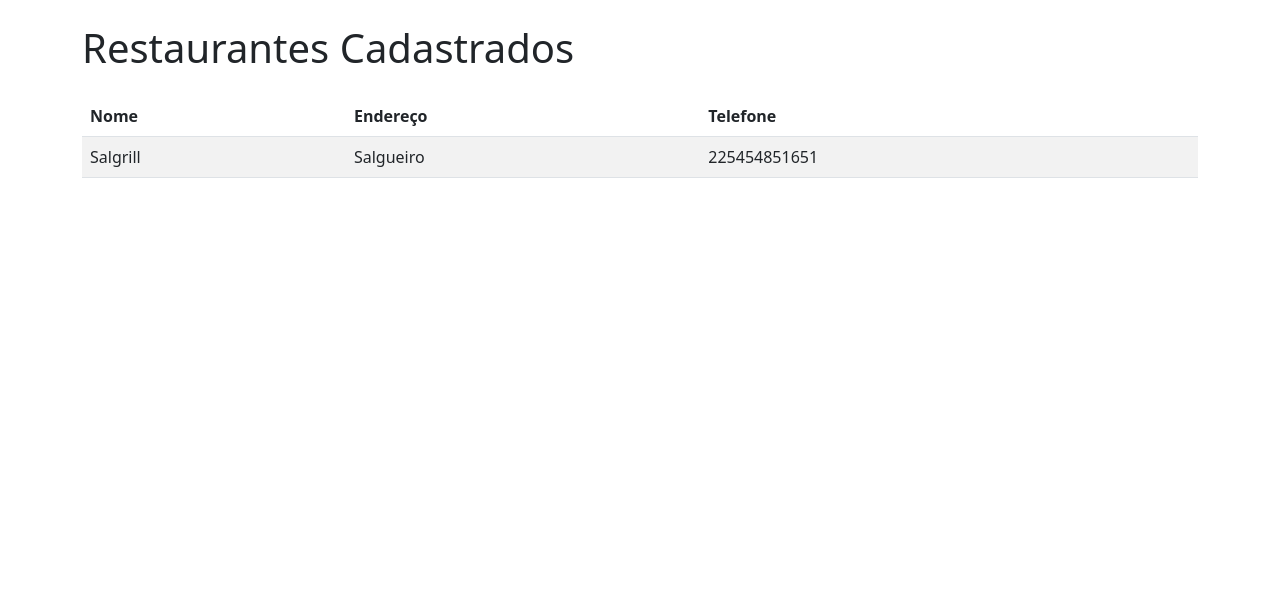
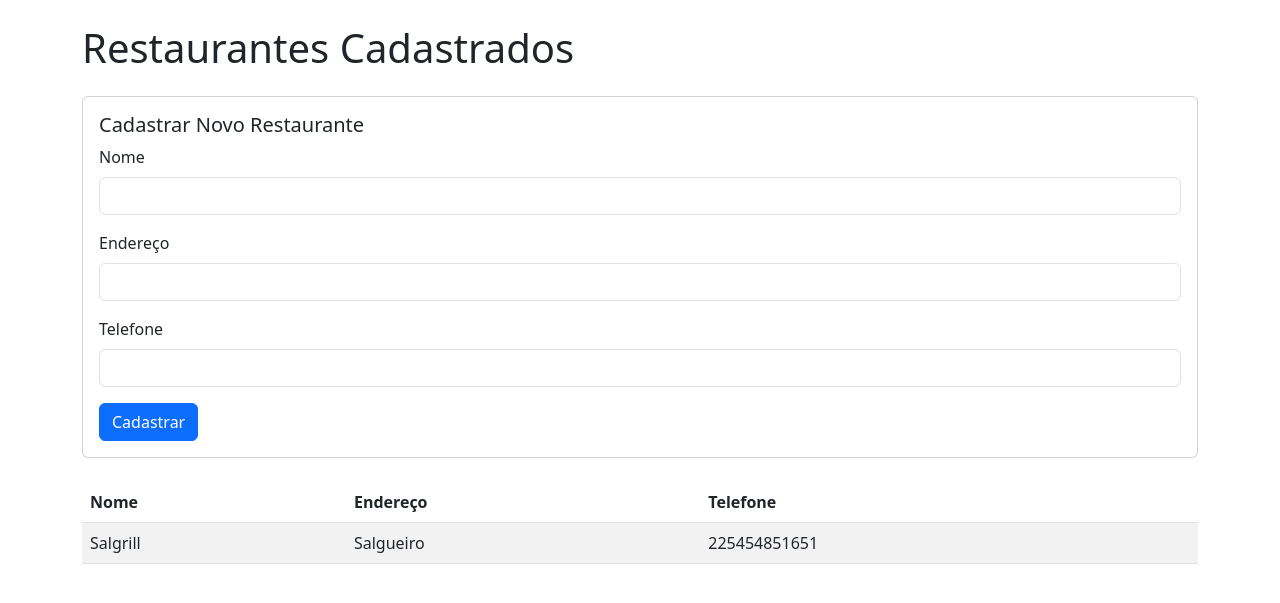
Before and after one commit to Eudesps/IFfood, a Django app: page / in a window 1280 px wide. Shown: the top 603 px of the page. Run offline with Django 5.2, Linux system fonts and the light colour scheme; data comes from the database, SQL or seed files in the repository.

Commit message:
index da pagina inicial

```diff
--- a/restaurante/templates/index.html
+++ b/restaurante/templates/index.html
@@ -9,6 +9,29 @@
     <div class="container mt-4">
         <h1 class="mb-4">Restaurantes Cadastrados</h1>
 
+        <!-- Formulário de Cadastro -->
+        <div class="card mb-4">
+            <div class="card-body">
+                <h5 class="card-title">Cadastrar Novo Restaurante</h5>
+                <form action="/cadastrar" method="POST">
+                    <div class="mb-3">
+                        <label for="nome" class="form-label">Nome</label>
+                        <input type="text" class="form-control" id="nome" name="nome" required>
+                    </div>
+                    <div class="mb-3">
+                        <label for="endereco" class="form-label">Endereço</label>
+                        <input type="text" class="form-control" id="endereco" name="endereco" required>
+                    </div>
+                    <div class="mb-3">
+                        <label for="telefone" class="form-label">Telefone</label>
+                        <input type="text" class="form-control" id="telefone" name="telefone" required>
+                    </div>
+                    <button type="submit" class="btn btn-primary">Cadastrar</button>
+                </form>
+            </div>
+        </div>
+
+        <!-- Lista de Restaurantes -->
         {% if restaurantes %}
             <table class="table table-striped">
                 <thead>
```
